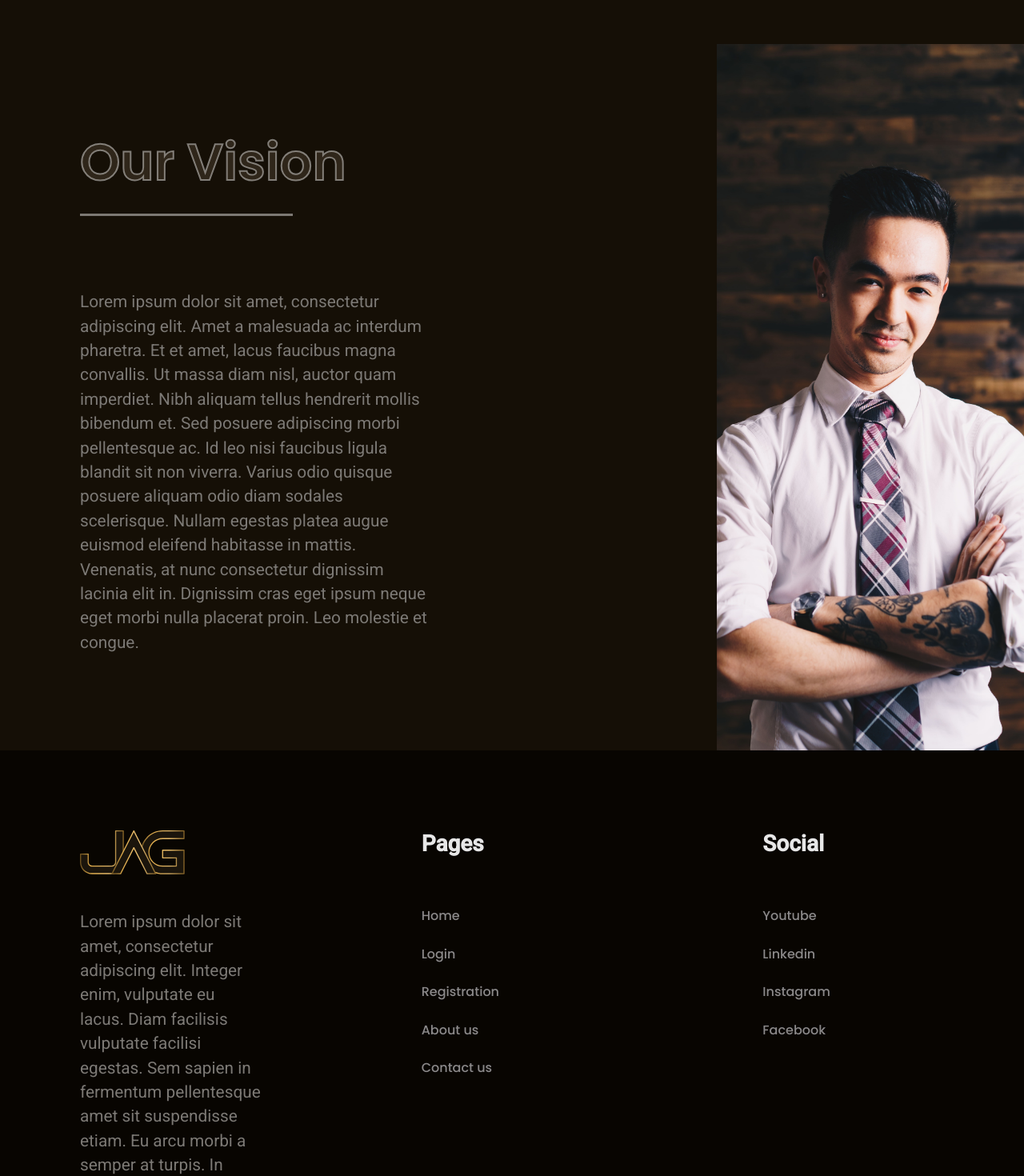
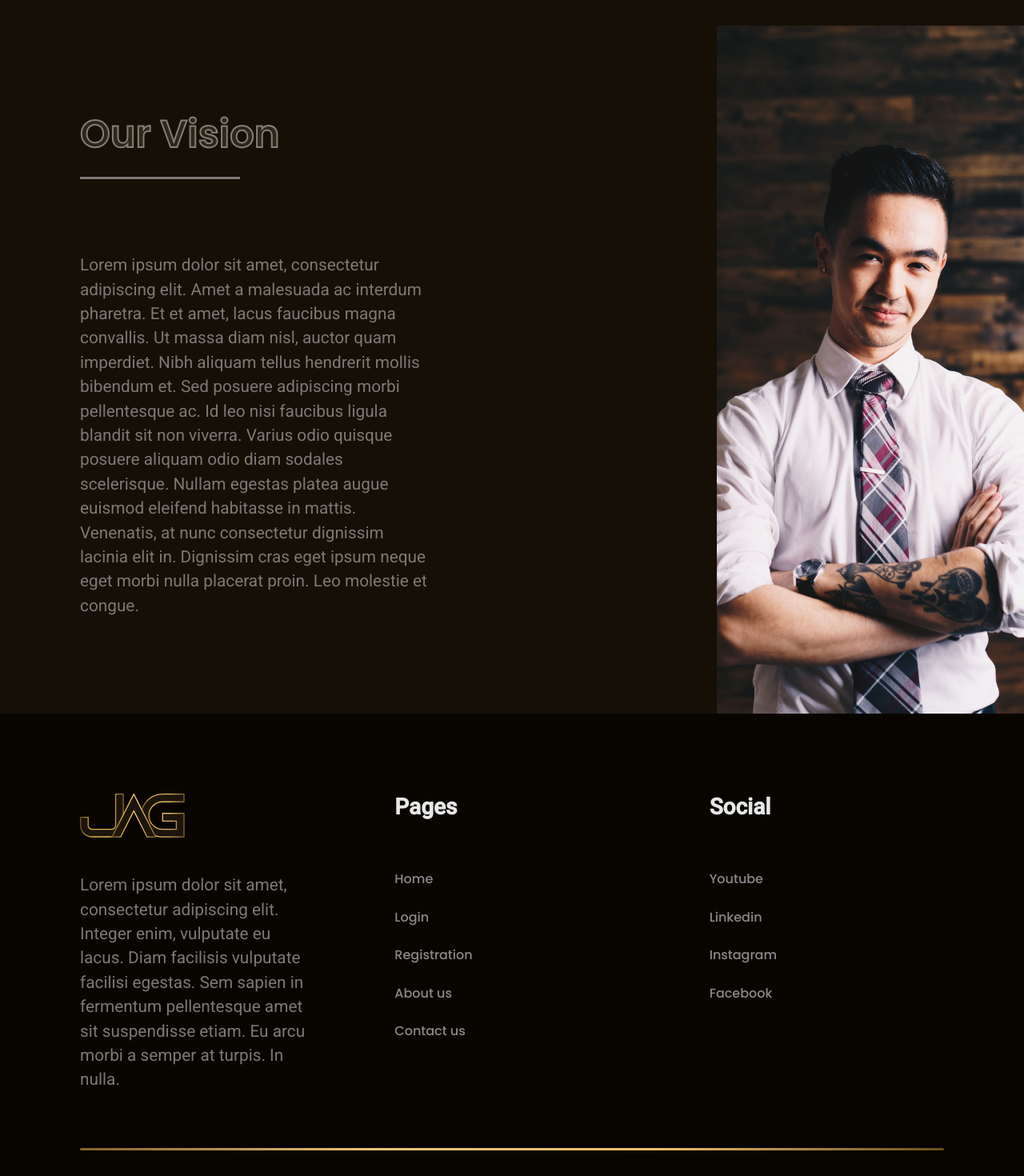
Before and after one commit to Mohanbarman/jag-portal, a React (Create React App) app: page /about in a window 1280 px wide. Shown: the part 1240-2710 px from the top of the page at 80% size. Built offline with nearby package versions, Linux system fonts and the light colour scheme; no server answers.

Commit message:
Fixing ui

```diff
--- a/src/index.css
+++ b/src/index.css
@@ -92,7 +92,7 @@ h1, h2, h3, h4 {
     margin-bottom: 0.75rem;
 }
 
-h1 { font-size: 3rem; }
+h1 { font-size: 2rem; }
 h2 { font-size: 2rem; }
 h3 { font-size: 1.25rem; }
 h4 { font-size: 0.875rem; }
@@ -482,6 +482,10 @@ Prospecting videos
 
 .youtube-video-item {
     width: 100%;
+    height: 100%;
+    min-height: 250px;
+    box-shadow: 0px 9px 12px -14px #000000;
+    border-radius: 8px;
 }
 
 /*
@@ -500,12 +504,9 @@ Footer
 }
 
 .footer-top-section {
-    display: flex;
-    gap: 200px;
-}
-
-.footer-item {
-    flex: 1;
+    display: grid;
+    gap: 100px;
+    grid-template-columns: repeat(3, 1fr);
 }
 
 .footer-divider {
--- a/src/media.css
+++ b/src/media.css
@@ -1,5 +1,5 @@
 @media screen and (min-width: 800px) {
-    h1 { font-size: 4rem; }
+    h1 { font-size: 3rem; }
     h2 { font-size: 2.5rem; }
     h3 { font-size: 1.75rem; }
     h4 { font-size: 1rem; }
@@ -8,10 +8,6 @@
 }
 
 @media (max-width: 900px) {
-    /*.home-auth-container-flex {*/
-    /*    flex-direction: column;*/
-    /*}*/
-
     .footer-top-section {
         gap: 100px;
     }
@@ -45,6 +41,15 @@
     .swiper-slide {
         height: 27vw;
     }
+
+    .section {
+        padding: 40px;
+    }
+
+    .core-leaders-container {
+        grid-template-columns: repeat(auto-fit, minmax(140px, 1fr));
+        margin-top: 30px;
+    }
 }
 
 @media (max-width: 680px) {
@@ -71,7 +76,7 @@ Action form media queries
     .mission-vision-right-section {
         width: 100%;
         height: 600px;
-        padding: 40px;
+        padding: 0;
     }
 
     .mission-vision-left-section {
@@ -187,3 +192,17 @@ Action form media queries
         padding: 2rem;
     }
 }
+
+@media (max-width: 1200px) {
+    .footer-top-section {
+        grid-template-columns: repeat(2, 1fr);
+    }
+
+    .footer-item:nth-child(1) {
+        grid-column: 1/-1;
+    }
+
+    .footer-item {
+        align-items: center;
+    }
+}
--- a/src/routes/Leads.js
+++ b/src/routes/Leads.js
@@ -44,7 +44,7 @@ const Leads = () => {
       setPage(Number(data?.leads?.page));
       setCount(Number(data?.leads?.totalDocs));
     }
-  }, [data, error, displayModal])
+  }, [data])
 
   const handleChangePage = (event, newPage) => {
     fetchLeads({ variables: { limit: rowsPerPage, page: newPage + 1} });
```
